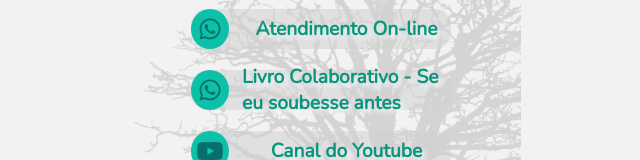
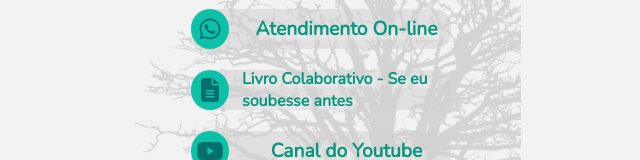
Before and after one commit to CesarAzambuja/LinksInstagram_PsiAlicia_New, a plain HTML site: page index.html in a window 1280 px wide. Shown: the part 395-555 px from the top of the page, without its empty margins (319-959 px from the left). Drawn offline with nearby package versions, Linux system fonts and the light colour scheme.

Commit message:
Update index.html

```diff
--- a/index.html
+++ b/index.html
@@ -53,10 +53,10 @@
           <a
             class="icon"
             target="_blank"
-            href="https://api.whatsapp.com/send?phone=5513997771787&text=Ol%C3%A1%20Al%C3%ADcia%2C%20Gostaria%20de%20informa%C3%A7%C3%B5es%20sobre%20atendimento%20online."
-            ><i class="fab fa-whatsapp"></i
-          ></a>
+            href="https://docs.google.com/forms/d/e/1FAIpQLSdCgiwmC8D8_kDkEUd4dpd2dr87J4cCsab-cIoDD5HBFgD9Jw/viewform?usp=sharing&ouid=111035378360551304905"
+            ><i class="fas fa-file-alt"></i></a>
           <a
+            style="font-size: 16px;"
             class="title"
             target="_blank"
             href="https://docs.google.com/forms/d/e/1FAIpQLSdCgiwmC8D8_kDkEUd4dpd2dr87J4cCsab-cIoDD5HBFgD9Jw/viewform?usp=sharing&ouid=111035378360551304905"
```
